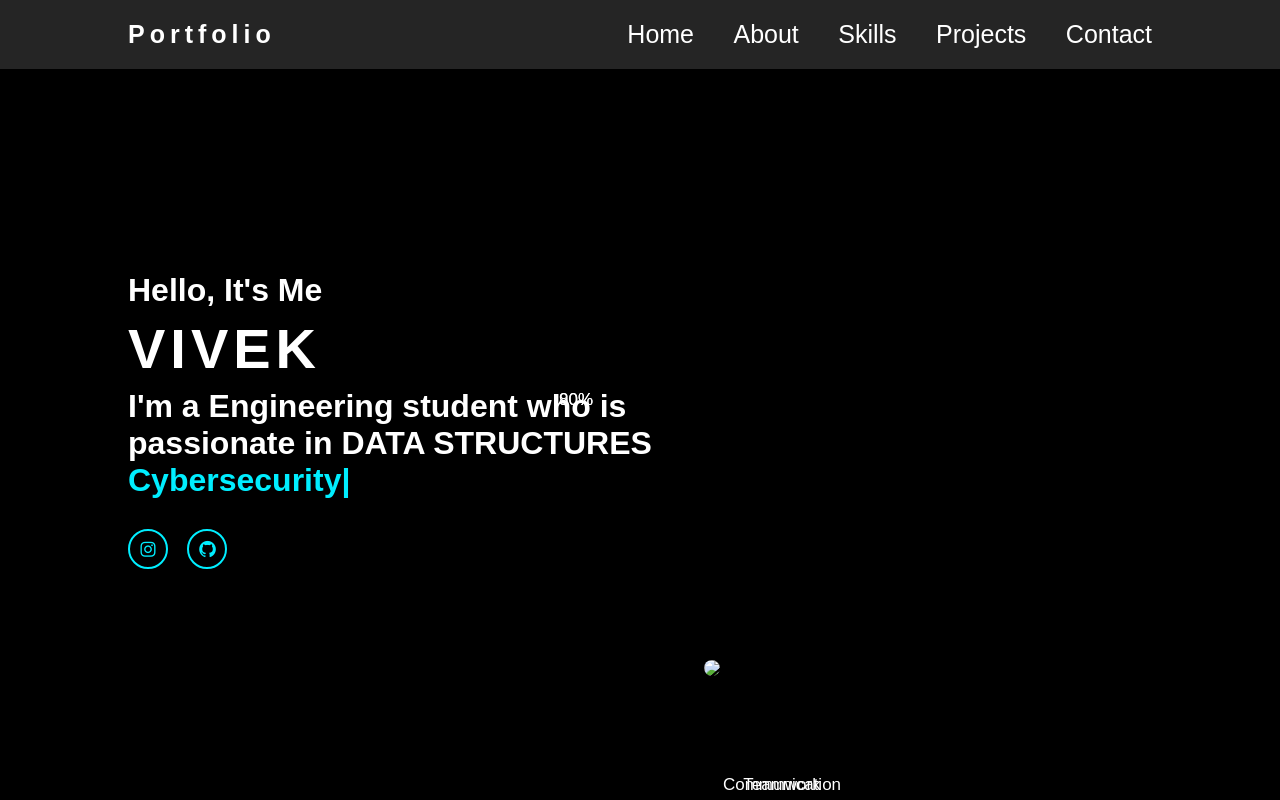
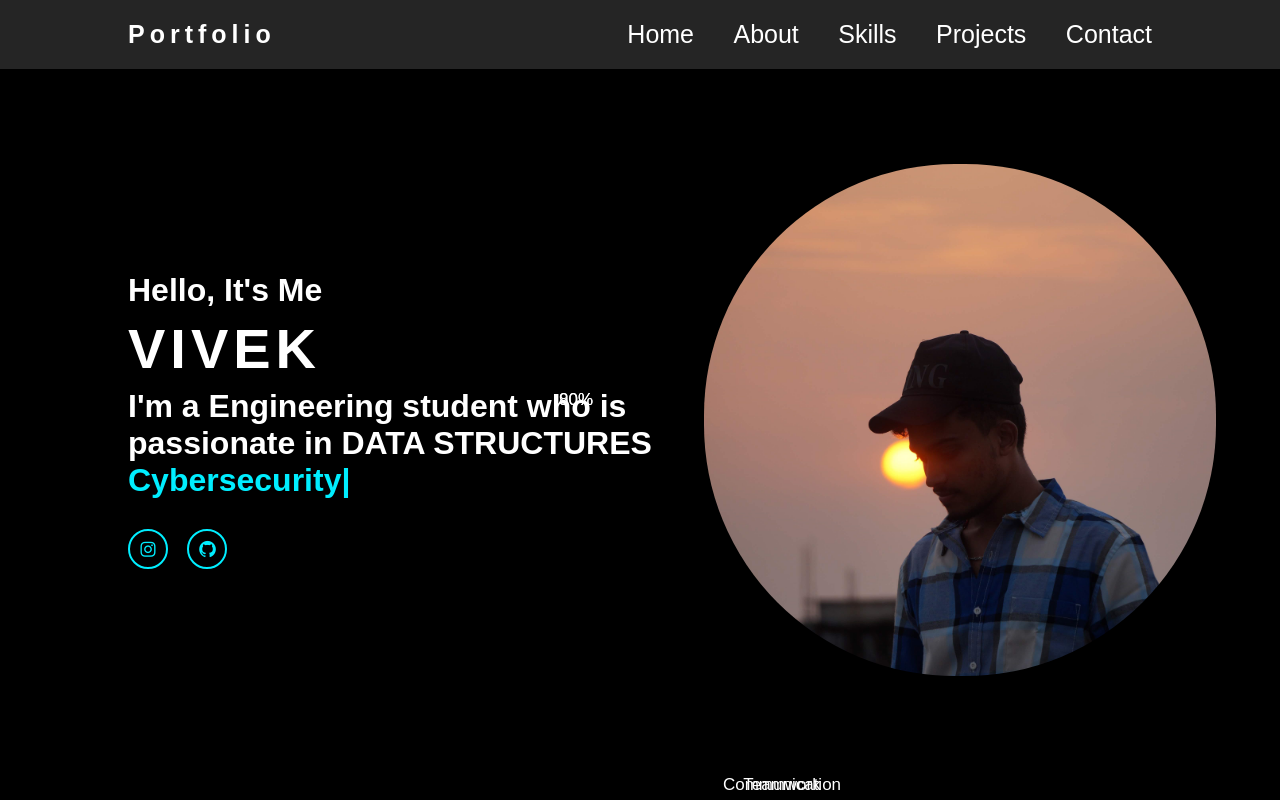
Before and after one commit to vivek02155/vivekblog, a plain HTML site: page index.html in a window 1280 px wide. Shown: the top 800 px of the page. Drawn offline with nearby package versions, Linux system fonts and the light colour scheme; files whose address does not match are found by name.

Commit message:
Update index.html
Signed-off-by: vivek02155 <123226668+vivek02155@users.noreply.github.com>

```diff
--- a/index.html
+++ b/index.html
@@ -35,7 +35,7 @@
                     passionate in DATA STRUCTURES <span class="text"></span></h4>
 
                 <div class="img">
-                     <img src="./img/my img.png" class="responsive">
+                     <img src="my img.jpg" class="responsive">
                 </div>
 
                 <div class="home-sci">
```
